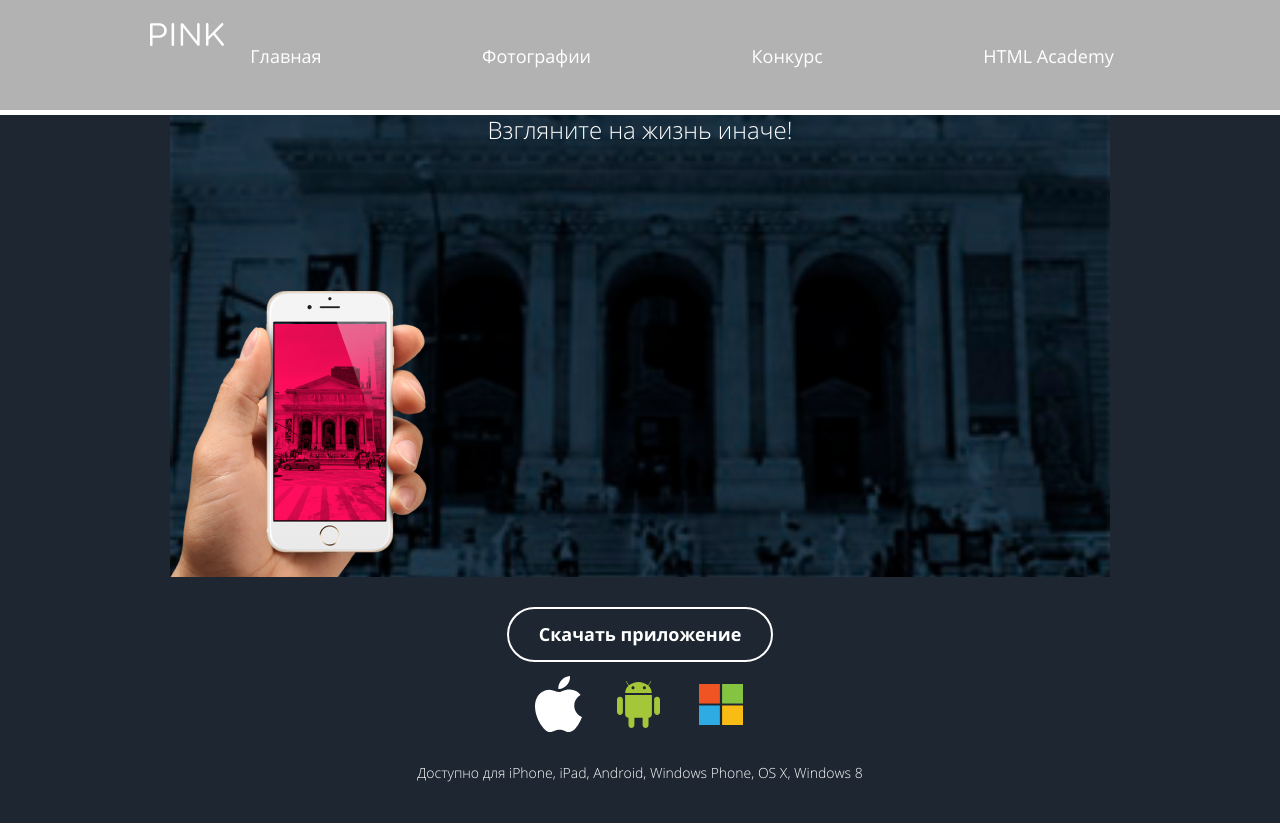
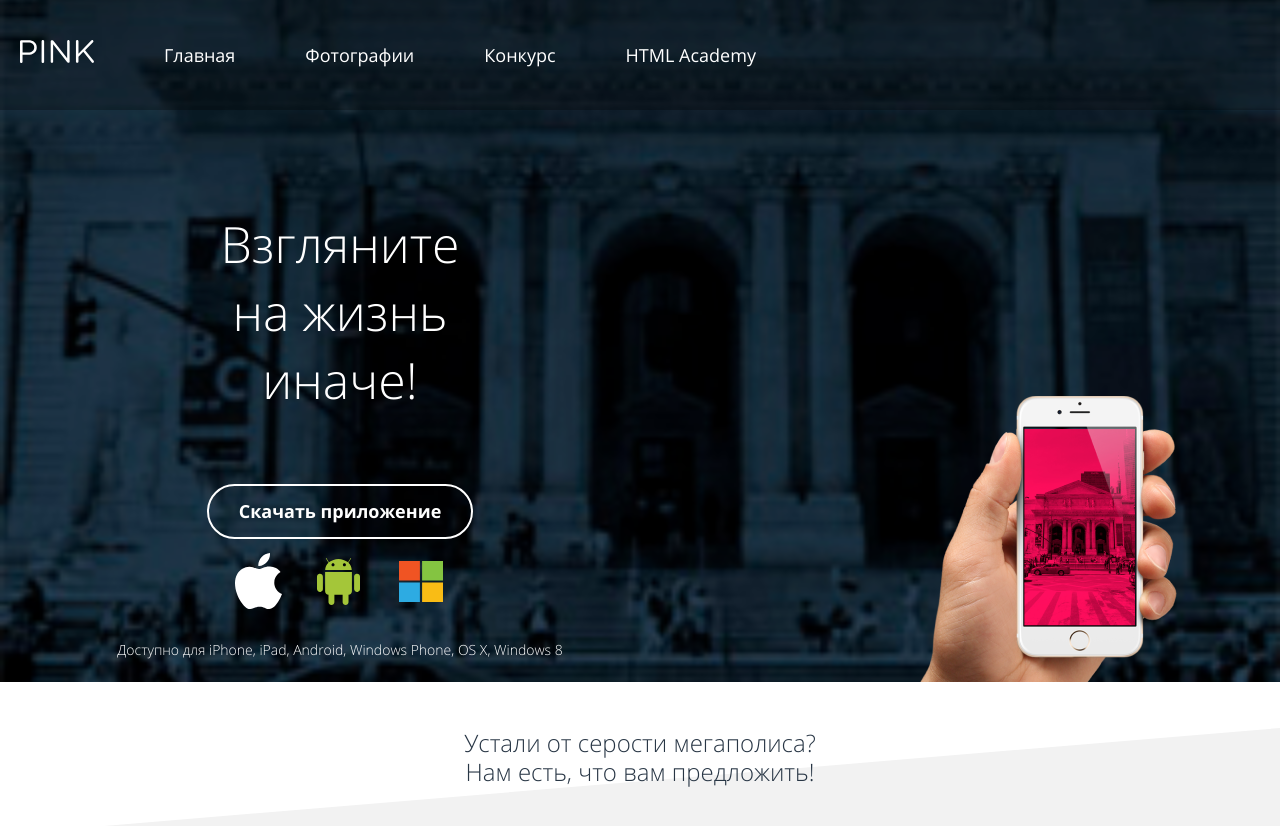
Before and after one commit to AnnaShchegoleva/1569193-pink-21, a website: page source/index.html in a window 1280 px wide. Shown: the top 826 px of the page. Drawn offline with nearby package versions, Linux system fonts and the light colour scheme; files that its build step writes are made by us from their sources.

Commit message:
Правка map, nav, promo

```diff
--- a/less/blocks/contacts.less
+++ b/less/blocks/contacts.less
@@ -9,18 +9,18 @@
   margin: 0;
 }
 
-.contacts__inner {
+.contacts__wrap {
   margin: 0;
   margin-top: 45px;
 }
 
-.contacts__inner dt {
+.contacts__wrap dt {
   font-size: 18px;
   font-weight: 700;
   line-height: 25px;
 }
 
-.contacts__inner dd {
+.contacts__wrap dd {
   font-size: 24px;
   line-height: 33px;
   font-weight: 300;
--- a/source/index.html
+++ b/source/index.html
@@ -34,6 +34,7 @@
               Конкурс
             </a>
           </li>
+            </li>
             <li class="site-list__item">
             <a class="site-list__link" href="https://htmlacademy.ru/intensive/adaptive" target="_blank" aria-label="Перейти на HTML Academy">
               HTML Academy
@@ -52,8 +53,9 @@
         Промо секция
       </h2>
       <div class="promo__inner container">
+        <p class="promo__title">Взгляните на жизнь иначе!</p>
         <div class="promo__info">
-          <p class="promo__title">Взгляните на жизнь иначе!</p>
+
         </div>
         <div class="promo__download apps">
           <a class="apps__download-link button" href="!#" target="_blank">Скачать приложение</a>
@@ -230,7 +232,7 @@
         <div class="contacts__inner container">
             <p class="contacts__title">Остались вопросы?<br>
               Свяжитесь с нами!</p>
-          <dl class="contacts__inner">
+          <dl class="contacts__wrap">
             <div class="contacts__phone-group">
               <dt class="contacts__phone-text">Звоните:</dt>
               <dd class="contacts__data"><a class="contacts__phone" href="tel:+78125556666">+7 (812) 555-66-66</a></dd>
@@ -247,12 +249,12 @@
               </p></dd>
             </div>
           </dl>
-          <section class="map">
-            <h2 class="visually-hidden">Адрес на карте</h2>
-            <img class="map__image" src="img/map.jpg" height="502px" width="1200px" alt="Карта проезда"/>
-          </section>
         </div>
       </section>
+    <section class="map">
+    <h2 class="visually-hidden">Адрес на карте</h2>
+    <img class="map__image" src="img/map.jpg" height="502px" width="1200px" alt="Карта проезда"/>
+    </section>
     </main>
     <footer class="page-footer">
       <div class="page-footer__inner container">
--- a/source/less/blocks/contacts.less
+++ b/source/less/blocks/contacts.less
@@ -10,18 +10,17 @@
   margin-bottom: 45px;
 }
 
-.contacts__inner {
+.contacts__wrap {
   margin: 0;
-  margin-bottom: 30px;
 }
 
-.contacts__inner dt {
+.contacts__wrap dt {
   font-size: 18px;
   font-weight: 700;
   line-height: 25px;
 }
 
-.contacts__inner dd {
+.contacts__wrap dd {
   font-size: 24px;
   line-height: 33px;
   font-weight: 300;
@@ -65,26 +64,3 @@
 .contacts__address {
   margin: 0;
 }
-
-.map {
-  position: relative;
-}
-
-.map-cover {
-  position: absolute;
-  width: 100%;
-}
-
-
-.map::before {
-  overflow: hidden;
-  content: url("../img/triangle-white-footer.svg");
-  z-index: 1;
-  top: 0;
-  left: 0;
-  width: 100%;
-  position: absolute;
-  /*background-image: url("../img/triangle-white-footer.svg");
-  background-repeat: no-repeat;
-  background-size: cover;*/
-}
--- a/source/less/blocks/main-nav.less
+++ b/source/less/blocks/main-nav.less
@@ -1,8 +1,10 @@
 .main-nav {
+  /*
   position: relative;
   min-height: 66px;
   width: auto;
   z-index: 1;
+  */
 }
 
 .main-nav__toggle {
@@ -25,7 +27,7 @@
 .main-nav--closed .main-nav__toggle::before {
   content: "";
   position: absolute;
-  top: 15px;
+  /*top: 15px;*/
   left: 17px;
   width: 36px;
   height: 3px;
@@ -64,14 +66,12 @@
 
   @media (min-width: @desktop-width) {
     display: flex;
-    justify-content: space-around;
   }
 }
 
 .main-nav__wrapper {
   @media (min-width: @desktop-width) {
     width: 1024px;
-    margin-left: auto;
   }
 }
 
@@ -84,20 +84,28 @@
 }*/
 
 .site-list__item {
-  min-height: 63px;
+  /*min-height: 63px;*/
   min-width: 100%;
   padding-top: 25px;
   background-color: @blueback;
   box-shadow: 0 1px 0 @black, 0 1px 0 inset fade(@white, 15%);
 
   @media (min-width: @desktop-width) {
-    min-height: 110px;
-    padding-top: 40px;
+    /*min-height: 110px;
+    padding-top: 40px;*/
     background-color: transparent;
     box-shadow: none;
     min-width: inherit;
     font-weight: 400;
     text-transform: none;
+    padding-top: 0;
+    margin-right: 70px;
+  }
+}
+
+.site-list__item:first-child { //Пока так
+  @media (min-width: @desktop-width) {
+    margin-left: 70px;
   }
 }
 
--- /dev/null
+++ b/source/less/blocks/map.less
@@ -0,0 +1,32 @@
+.map {
+  position: relative;
+  margin-bottom: 30px;
+}
+
+.map-cover {
+  position: absolute;
+  width: 100%;
+}
+
+.map::before {
+  overflow: hidden;
+  content: "";
+  z-index: 1;
+  top: 0;
+  left: 0;
+  width: 100%;
+  height: 60px;
+  position: absolute;
+  background-image: url("../img/triangle-white-footer.svg");
+  background-position: center;
+  background-repeat: no-repeat;
+  background-size: cover;
+
+  @media (min-width: @tablet-width) {
+    height: 98px;
+  }
+
+  @media (min-width: @desktop-width) {
+    height: 120px;
+  }
+}
--- a/source/less/blocks/pageheader.less
+++ b/source/less/blocks/pageheader.less
@@ -1,22 +1,27 @@
 .page-header {
-  display: flex;
-  flex-direction: column;
   background-color: fade(@black, 30%);
   color: @white;
-  margin-bottom: -90px;
   position: relative;
-  z-index: 2;
+  /*z-index: 2;*/
+
+  @media (min-width: @desktop-width) {
+    /*padding: 0 130px;*/
+  }
+}
+
+.page-header__inner {
+  padding: 0;
+  width: 100%;
+  display: flex;
+  align-items: center;
+  min-height: 66px;
+  margin: 0;
+
+  @media (min-width: @tablet-width) {
+    min-height: 110px;
+  }
 }
 
 .page-header__logo {
   margin-left: 20px;
-  margin-top: 23px;
-  /*height: 66px;*/
-  z-index: 2;
-  position: absolute;
-  left: 0;
-
-  @media (min-width: @desktop-width) {
-    padding: 0 130px;
-  }
 }
--- a/source/less/blocks/promo.less
+++ b/source/less/blocks/promo.less
@@ -2,17 +2,52 @@
   color: @white;
   background-color: @blueback;
   margin-bottom: 46px;
-}
-
-.promo__info {
-  margin-top: -60px;
-  margin-bottom: 30px;
-  position: relative;
-  min-height: 462px;
+  margin-top: -66px;
+  padding-top: 90px;
   background-image: url("../img/back-mobile.png");
   background-repeat: no-repeat;
   background-size: cover;
   background-position: center;
+
+  @media (min-width: @tablet-width) {
+    margin-top: -110px;
+    padding-top: 200px;
+  }
+
+  @media (min-width: @desktop-width) {
+    padding-top: 210px;
+  }
+}
+
+.promo__inner {
+  padding: 0;
+
+  @media (min-width: @tablet-width) {
+    display: grid;
+    grid-template-columns: 1fr 1fr;
+    position: relative;
+    grid-row-gap: 40px;
+
+    &::after {
+      content: "";
+      display: block;
+      position: absolute;
+      right: 0;
+      bottom: 0;
+      height: 286px;
+      width: 320px;
+      background-image: url("../img/hand-phone-mobile.png");
+    }
+  }
+}
+
+.promo__info {
+  position: relative;
+  min-height: 320px;
+
+  @media (min-width: @tablet-width) {
+    display: none;
+  }
 }
 
 .promo__info::after {
@@ -27,19 +62,45 @@
 }
 
 .promo__title {
-  position: relative;
-  margin-top: 95px;
-  margin-bottom: 0;
+  margin: 0;
   font-size: 24px;
-  line-height: 29px;
+  line-height: 120%;
   font-weight: 300;
+  z-index: 1;
+  padding: 0 20px;
+
+  @media (min-width: @tablet-width) {
+    font-size: 40px;
+    line-height: 120%;
+    grid-column-start: 1;
+    grid-column-end: 2;
+    grid-row-start: 1;
+    grid-row-end: 2;
+    padding: 0 42px;
+  }
+
+  @media (min-width: @desktop-width) {
+    font-size: 50px;
+    line-height: 68px;
+    padding: 0 146px;
+  }
 }
 
 .promo__download {
   display: flex;
   flex-direction: column;
   align-items: center;
-  padding-bottom: 38px;
+  z-index: 1;
+  background-color: @blueback;
+  padding: 30px 20px 20px 20px;
+
+  @media (min-width: @tablet-width) {
+    grid-column-start: 1;
+    grid-column-end: 2;
+    grid-row-start: 2;
+    grid-row-end: 3;
+    background-color: transparent;
+  }
 }
 
 .apps__download-link {
@@ -84,7 +145,6 @@
   width: 47px;
   height: 56px;
 }
-
 
 .apps__link--apple::after {
   position: absolute;
--- a/source/less/style.less
+++ b/source/less/style.less
@@ -6,12 +6,12 @@
 @import "global/global.less";
 // Блок page
 @import "blocks/page.less";
+// Контейнер для центровки содержимого
+@import "blocks/container.less";
 // Блок page-header
 @import "blocks/pageheader.less";
 // Блок main-nav
 @import "blocks/main-nav.less";
-// Контейнер для центровки содержимого
-@import "blocks/container.less";
 // Блок page-main
 @import "blocks/page-main.less";
 // Блок promo
@@ -26,6 +26,8 @@
 @import "blocks/tariffs.less";
 // Блок контактов
 @import "blocks/contacts.less";
+//Карта
+@import "blocks/map.less";
 
 //Страница Form
 @import "blocks/form.less";
```
Also changed, not shown: index.html (+1 -1 lines).
